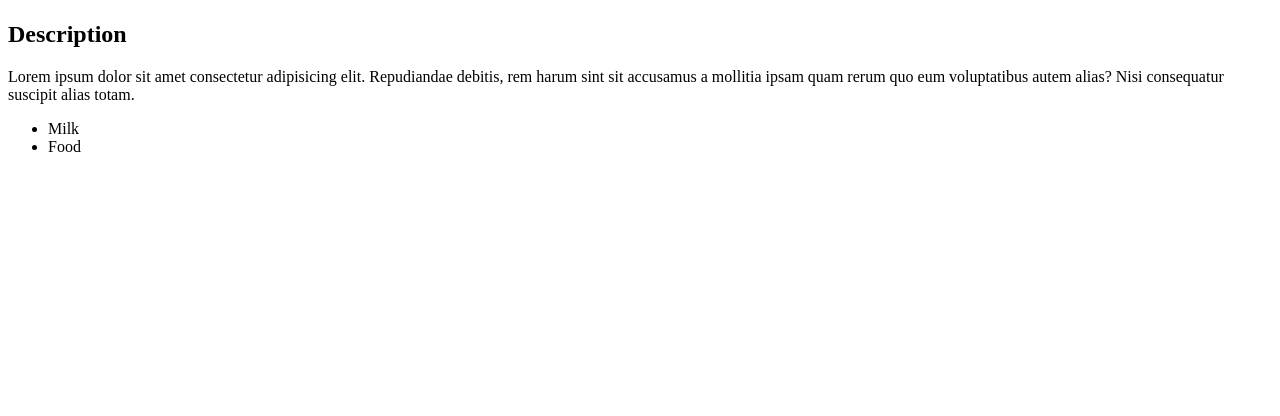
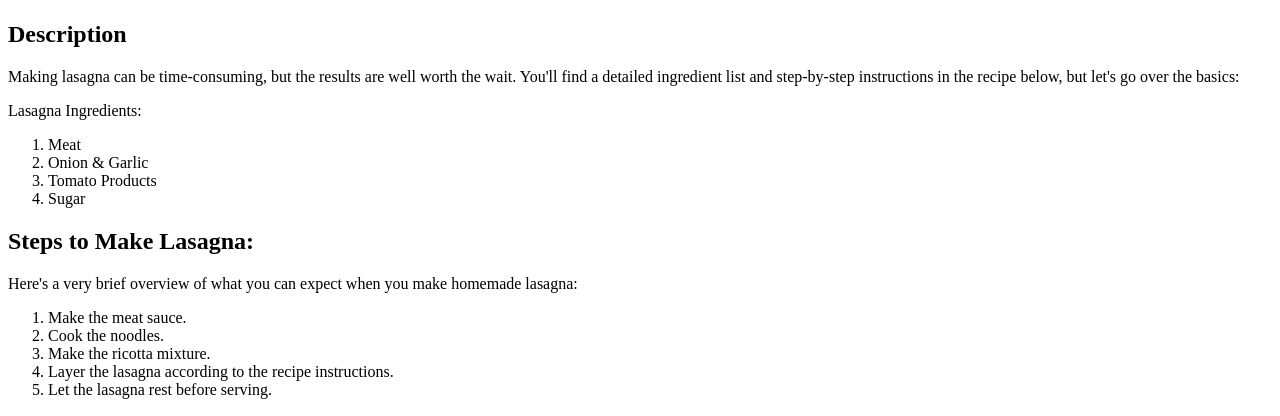
Before and after one commit to Shahzaib-SH/odin-recipes, a plain HTML site: page Recipes/lasagna.html in a window 1280 px wide. Shown: the part 384-800 px from the top of the page. Drawn offline with Linux system fonts and the light colour scheme.

Commit message:
add text and new list  to lasagna, new picture on index

```diff
--- a/Recipes/lasagna.html
+++ b/Recipes/lasagna.html
@@ -7,13 +7,25 @@
 </head>
 <body>
     <h1>Lasagna</h1>
-    <img src="https://assets.bonappetit.com/photos/656f48d75b552734225041ba/1:1/w_3129,h_3129,c_limit/20231120-WEB-Lasanga-6422.jpg" height="301" width="310">
+    <img src="../images/lasagna.png" height="301" width="310">
     <h2>Description</h2>
-    <p>Lorem ipsum dolor sit amet consectetur adipisicing elit. Repudiandae debitis, rem harum sint sit accusamus a mollitia ipsam quam rerum quo eum voluptatibus autem alias? Nisi consequatur suscipit alias totam.</p>
-    <ul>
-        <li>Milk</li>
-        <li>Food</li>
-    </ul>
+    <p>Making lasagna can be time-consuming, but the results are well worth the wait. You'll find a detailed ingredient list and step-by-step instructions in the recipe below, but let's go over the basics:</p>
+    <p>Lasagna Ingredients:</p>
+    <ol>
+        <li>Meat</li>
+        <li>Onion & Garlic</li>
+        <li>Tomato Products</li>
+        <li>Sugar</li>
+    </ol>
+    <h2>Steps to Make Lasagna:</h2>
+    <p>Here's a very brief overview of what you can expect when you make homemade lasagna:</p>
+    <ol>
+        <li>Make the meat sauce.</li>
+        <li>Cook the noodles.</li>
+        <li>Make the ricotta mixture.</li>
+        <li>Layer the lasagna according to the recipe instructions.</li>
+        <li>Let the lasagna rest before serving.</li>
+    </ol>
 
 </body>
 </html>
```
Also changed, not shown: index.html (+4 -1 lines), images/recipes.jpeg (added), 1 other file.
